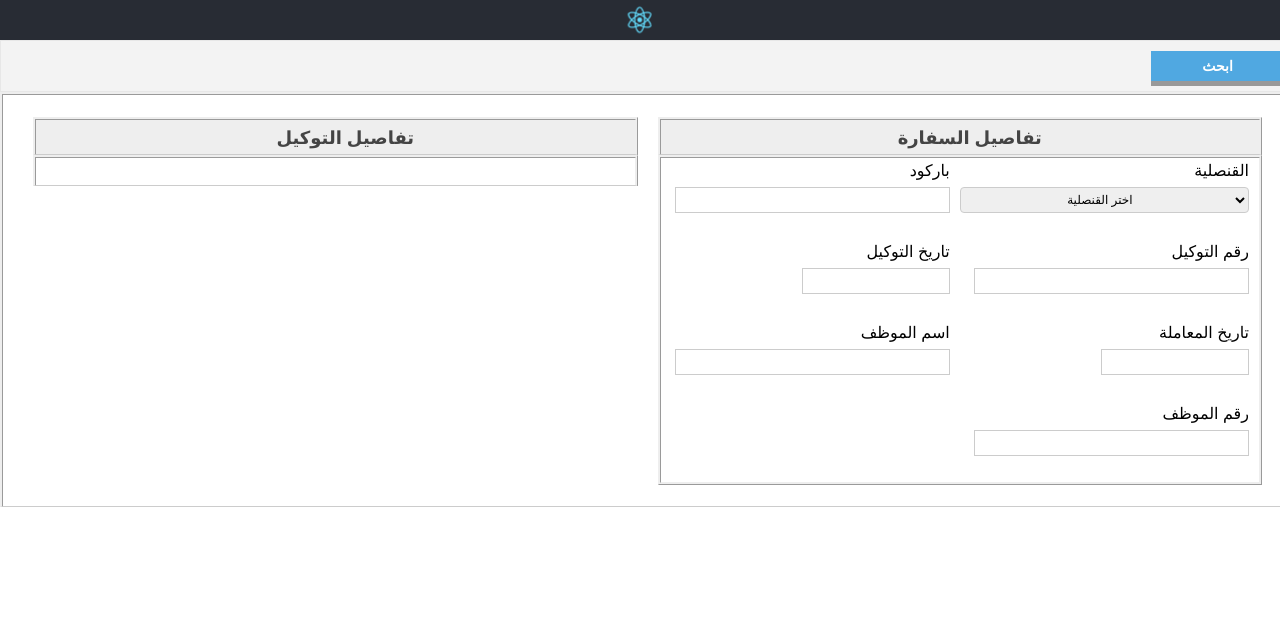
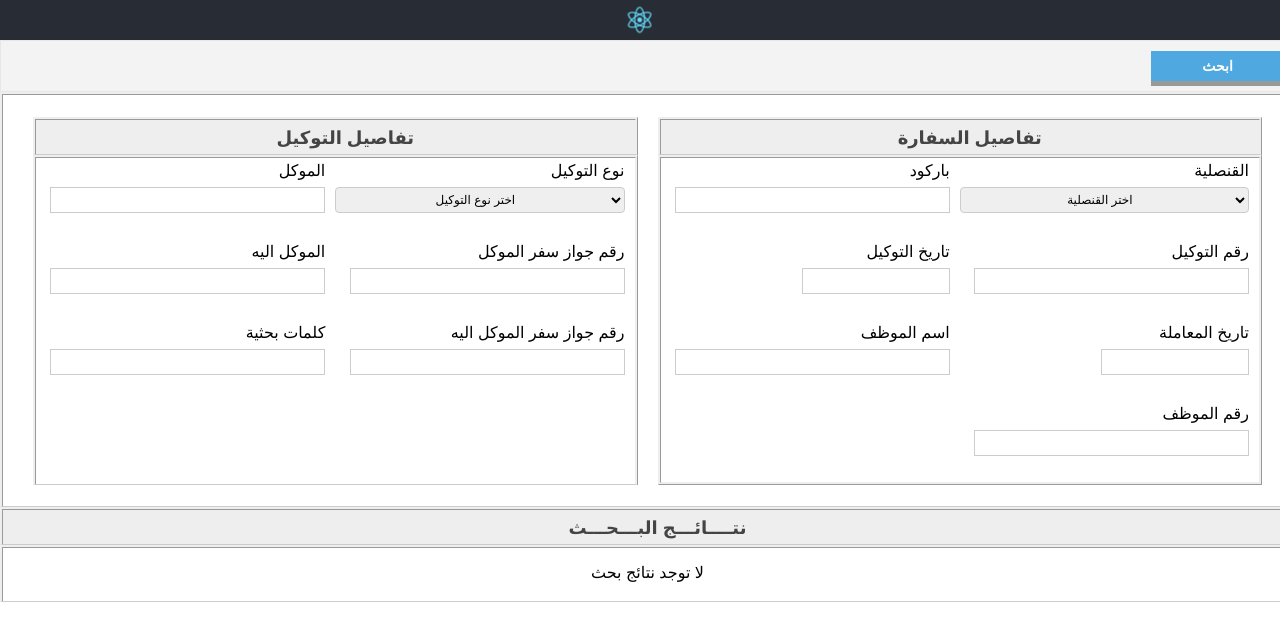
Before and after one commit to Dardir/Scanner, a React (Create React App) app: page /search in a window 1280 px wide. Shown: the top 640 px of the page. Built offline with nearby package versions, Linux system fonts and the light colour scheme.

Commit message:
Finalizing search screen UI

```diff
--- a/src/FileSearch.css
+++ b/src/FileSearch.css
@@ -70,3 +70,8 @@ li.search-header button:active {
 #SearchDetails{
     height: 415px;
 }
+
+.divTableSearchStyle {
+    padding: -1px 20px 15px;
+    border-bottom: solid 1px #ccc;
+}
--- a/src/FileSearch.js
+++ b/src/FileSearch.js
@@ -59,7 +59,86 @@ const FileSearch = ({ initialMetaData, displayFile }) => {
                         <div className="metaDivType" style={{ borderStyle: "ridge" }}>
                             <b> تفاصيل التوكيل</b>
                         </div>
-                        <div id="div_DelegationDetails" className="divTableStyle" style={{ borderStyle: "ridge" }}>
+                        <div id="div_DelegationDetails" className="divTableSearchStyle" style={{ borderStyle: "ridge" }}>
+                            <div className="row">
+                                <div className="internal-column">
+                                    <li style={{ textAlign: "right", listStyleType: "none" }}>
+                                        <label htmlFor="delegationType">
+                                            <p>نوع التوكيل</p>
+                                        </label>
+                                        <select size="1" id="delegationType" name="delegationType" onChange={updateField}>
+                                            <option value="0">اختر نوع التوكيل</option>
+                                            {
+                                                delegationTypes.map((item) => {
+                                                    return (
+                                                        <option key={item.key} value={item.key}>{item.value}</option>
+                                                    );
+                                                })
+                                            }
+                                        </select>
+                                    </li>
+                                </div>
+                                <div className="internal-column">
+                                    <li style={{ textAlign: "right", listStyleType: "none" }}>
+                                        <label htmlFor="txt_delegator">
+                                            <p>الموكل</p>
+                                        </label>
+                                        <input type="text" size="20" id="txt_delegator" name="delegator" onChange={updateField} />
+                                    </li>
+                                </div>
+                            </div>
+                            <div className="row">
+                                <div className="internal-column">
+                                    <li style={{ textAlign: "right", listStyleType: "none" }}>
+                                        <label htmlFor="txt_delegatorPassport">
+                                            <p>رقم جواز سفر الموكل</p>
+                                        </label>
+                                        <input type="text" size="20" id="txt_delegatorPassport" name="delegatorPassport" onChange={updateField} />
+                                    </li>
+                                </div>
+                                <div className="internal-column">
+                                    <li style={{ textAlign: "right", listStyleType: "none" }}>
+                                        <label htmlFor="txt_delegatedTo">
+                                            <p> الموكل اليه</p>
+                                        </label>
+                                        <input type="text" size="20" id="txt_delegatedTo" name="delegatedTo" onChange={updateField} />
+                                    </li>
+                                </div>
+                            </div>
+                            <div className="row">
+                                <div className="internal-column">
+                                    <li style={{ textAlign: "right", listStyleType: "none" }}>
+                                        <label htmlFor="txt_delegatedToPassport">
+                                            <p> رقم جواز سفر الموكل اليه</p>
+                                        </label>
+                                        <input type="text" size="20" id="txt_delegatedToPassport" name="delegatedToPassport" onChange={updateField} />
+                                    </li>
+                                </div>
+                                <div className="internal-column">
+                                    <li style={{ textAlign: "right", listStyleType: "none" }}>
+                                        <label htmlFor="txt_keySearch">
+                                            <p>كلمات بحثية</p>
+                                        </label>
+                                        <input type="text" size="20" id="txt_keySearch" name="keySearch" onChange={updateField} />
+                                    </li>
+                                </div>
+                            </div>
+                            <div className="row">
+                                <div className="internal-column" />
+                                <div className="internal-column" />
+                            </div>
+                            <div className="row">
+                                <div className="internal-column" />
+                                <div className="internal-column" />
+                            </div>
+                            <div className="row">
+                                <div className="internal-column" />
+                                <div className="internal-column" />
+                            </div>
+                            <div className="row" style={{ paddingBottom: "3px" }}>
+                                <div className="internal-column" />
+                                <div className="internal-column" />
+                            </div>
                         </div>
                     </div>
                     <div className="column">
@@ -144,17 +223,25 @@ const FileSearch = ({ initialMetaData, displayFile }) => {
                             </div>
                             <div className="row">
                                 <div className="internal-column">
-                                <li style={{ textAlign: "right", listStyleType: "none" }}>
-                                    <label  htmlFor="txt_employeeNumber">
-                                        <p>رقم الموظف</p>
-                                    </label>
-                                    <input type="text" size="20" id="txt_employeeNumber" name="employeeNumber" value={metadataform.employeeNumber} onChange={updateField} />
-                                </li>
+                                    <li style={{ textAlign: "right", listStyleType: "none" }}>
+                                        <label htmlFor="txt_employeeNumber">
+                                            <p>رقم الموظف</p>
+                                        </label>
+                                        <input type="text" size="20" id="txt_employeeNumber" name="employeeNumber" value={metadataform.employeeNumber} onChange={updateField} />
+                                    </li>
                                 </div>
                             </div>
                         </div>
                     </div>
                 </div>
+            </div>
+            <div className="row">
+                <div className="metaDivType" style={{ borderStyle: "ridge" }}>
+                    <b> نتــــائـــج البـــحـــث  </b>
+                </div>
+                <div id="div_ResultsDetails" className="divTableStyle" style={{ borderStyle: "ridge" }}>
+                    لا توجد نتائج بحث
+                        </div>
             </div>
 
         </div>
```
